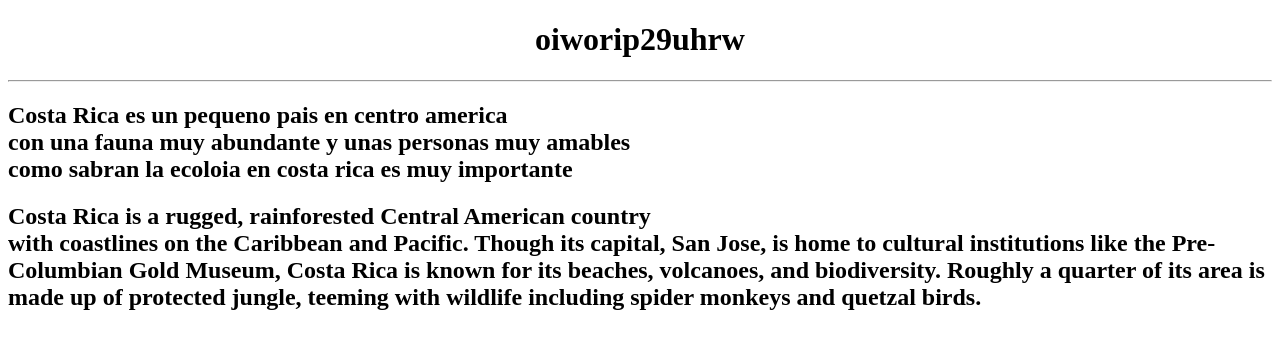
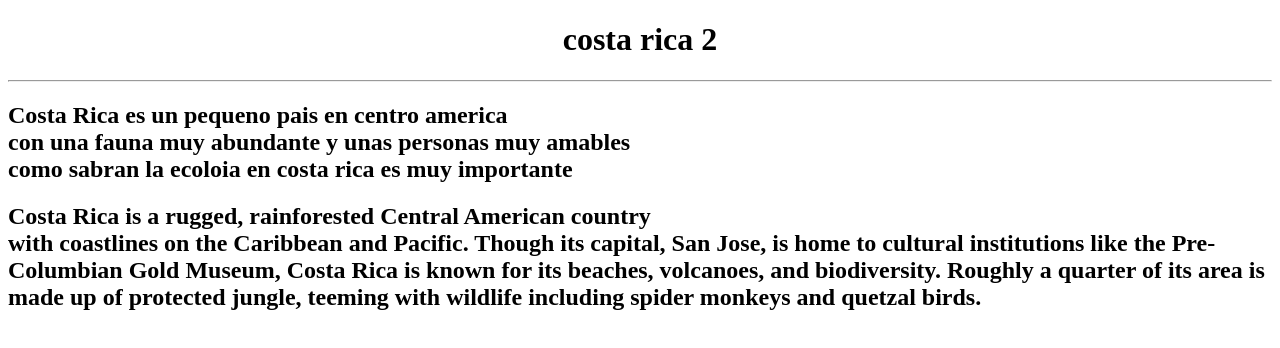
Before and after one commit to frank1969-star/titus, a plain HTML site: page index.html in a window 1280 px wide. Drawn offline with Linux system fonts and the light colour scheme.

Commit message:
Update index.html
se ve mejor

```diff
--- a/index.html
+++ b/index.html
@@ -10,7 +10,7 @@
 
 <body>
 
-<h1> <center>     oiworip29uhrw        </center>                            </h1>
+<h1> <center>   costa rica 2      </center>                            </h1>
 <hr>
 
 <p> <h2> Costa Rica es un pequeno pais en centro america
```
